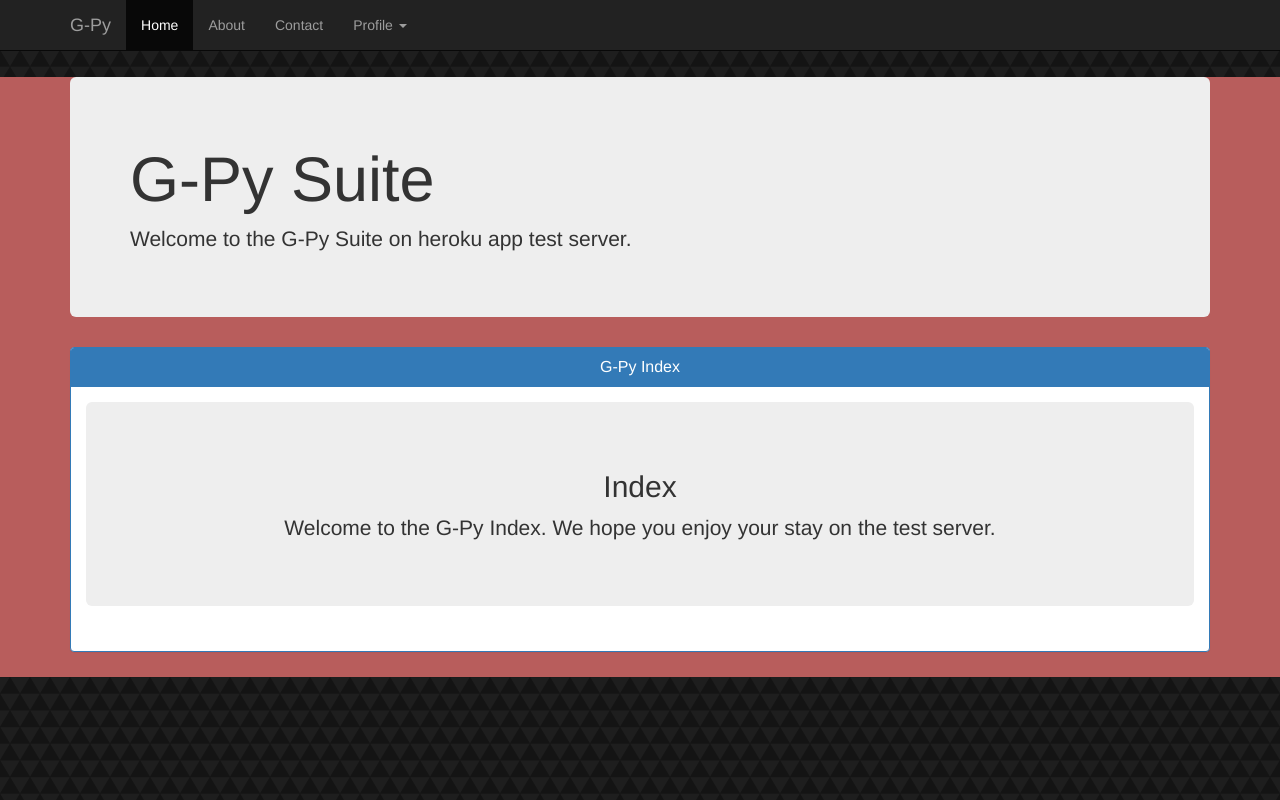
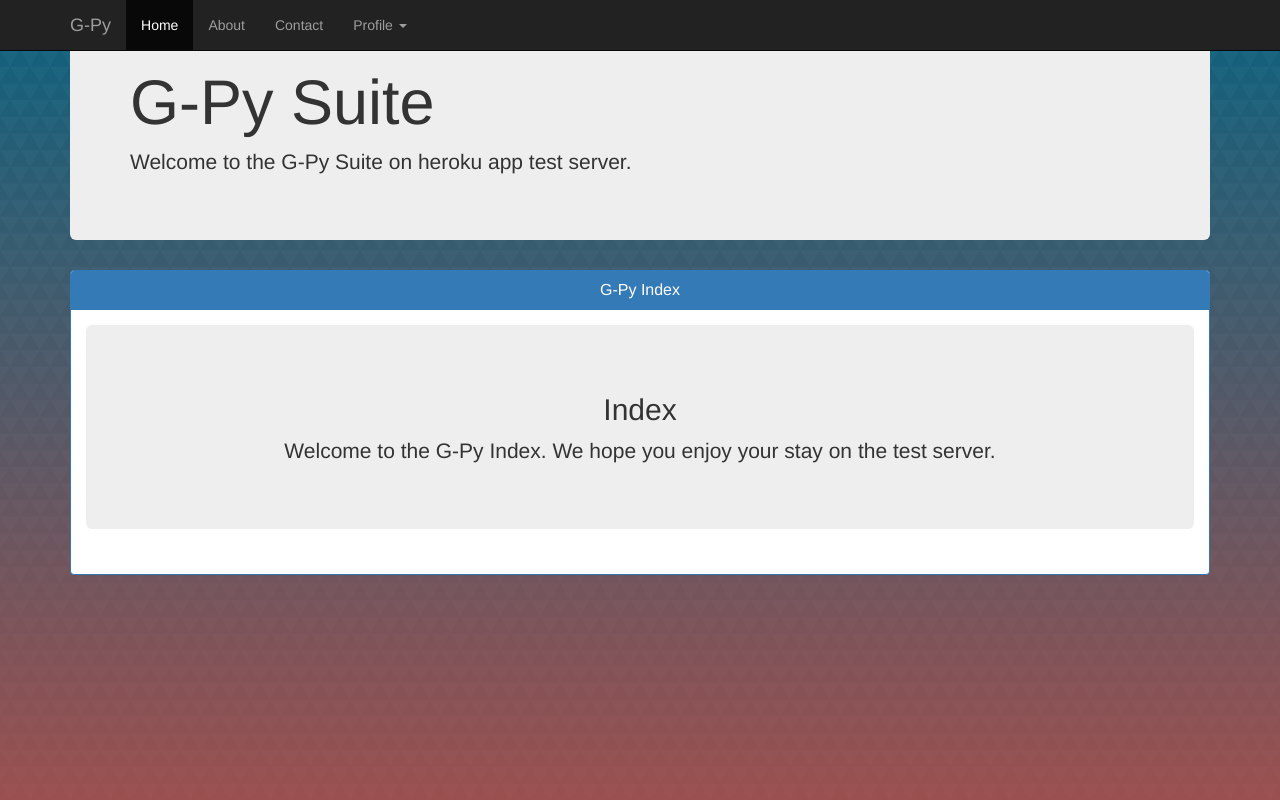
Before and after one commit to Tthomas63/gpy_site, a Django app: page / in a window 1280 px wide. Run offline with Django 3.2, Linux system fonts and the light colour scheme; some libraries are stand-ins or nearby versions.

Commit message:
Template changes

```diff
--- a/gpy_main/static/css/style.css
+++ b/gpy_main/static/css/style.css
@@ -1,13 +1,17 @@
 html,
 body {
-  background-image: url("/static/dark-triangles.png");
+  /*background-image: url("/static/dark-triangles.png");*/
+  background: linear-gradient(180deg,
+  rgba(2,173,231,0.5),
+  rgba(184,93,92,0.82)),
+  url(/static/dark-triangles.png)
 }
 
-.bg-gpy-red {
-  margin-top: 6%;
-  background-color: #B85D5C;
-  height:75%;
-}
+/*.bg-gpy-red {*/
+  /*margin-top: 6%;*/
+  /*background-color: #B85D5C;*/
+  /*height:75%;*/
+/*}*/
 
 .gpy_navbar_padding {
   padding:5px;
--- a/gpy_main/templates/gpy_main/template.html
+++ b/gpy_main/templates/gpy_main/template.html
@@ -97,7 +97,7 @@
     </div>
 </nav>
 <!-- End Nav bar -->
-<div class="bg-gpy-red">
+
 <div class="container theme-showcase" role="main">
 
     <!-- Main jumbotron for a primary marketing message or call to action -->
@@ -675,7 +675,6 @@
 
 
 </div> <!-- /container -->
-</div>
 
 
 <!-- Bootstrap core JavaScript
```
